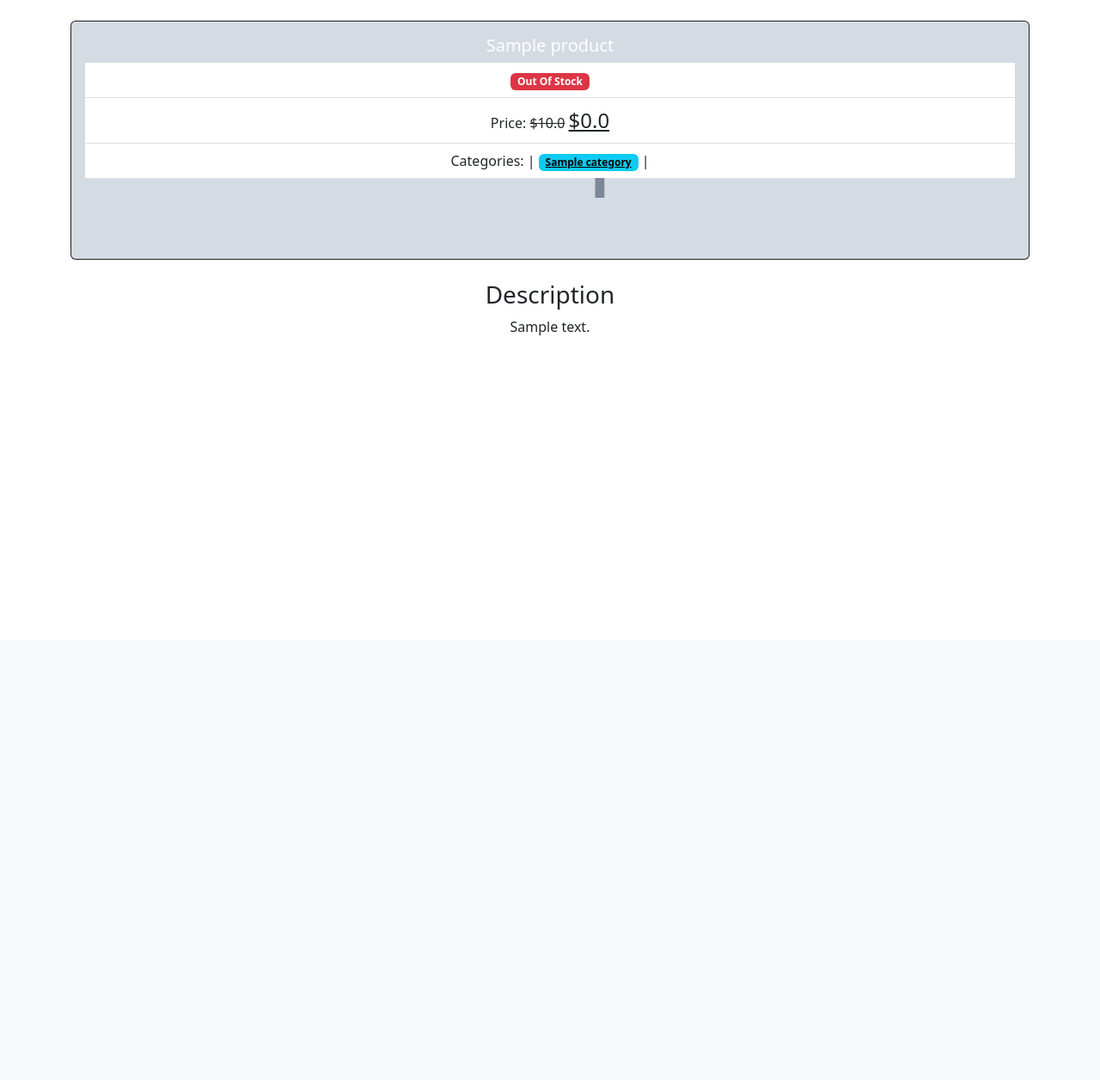
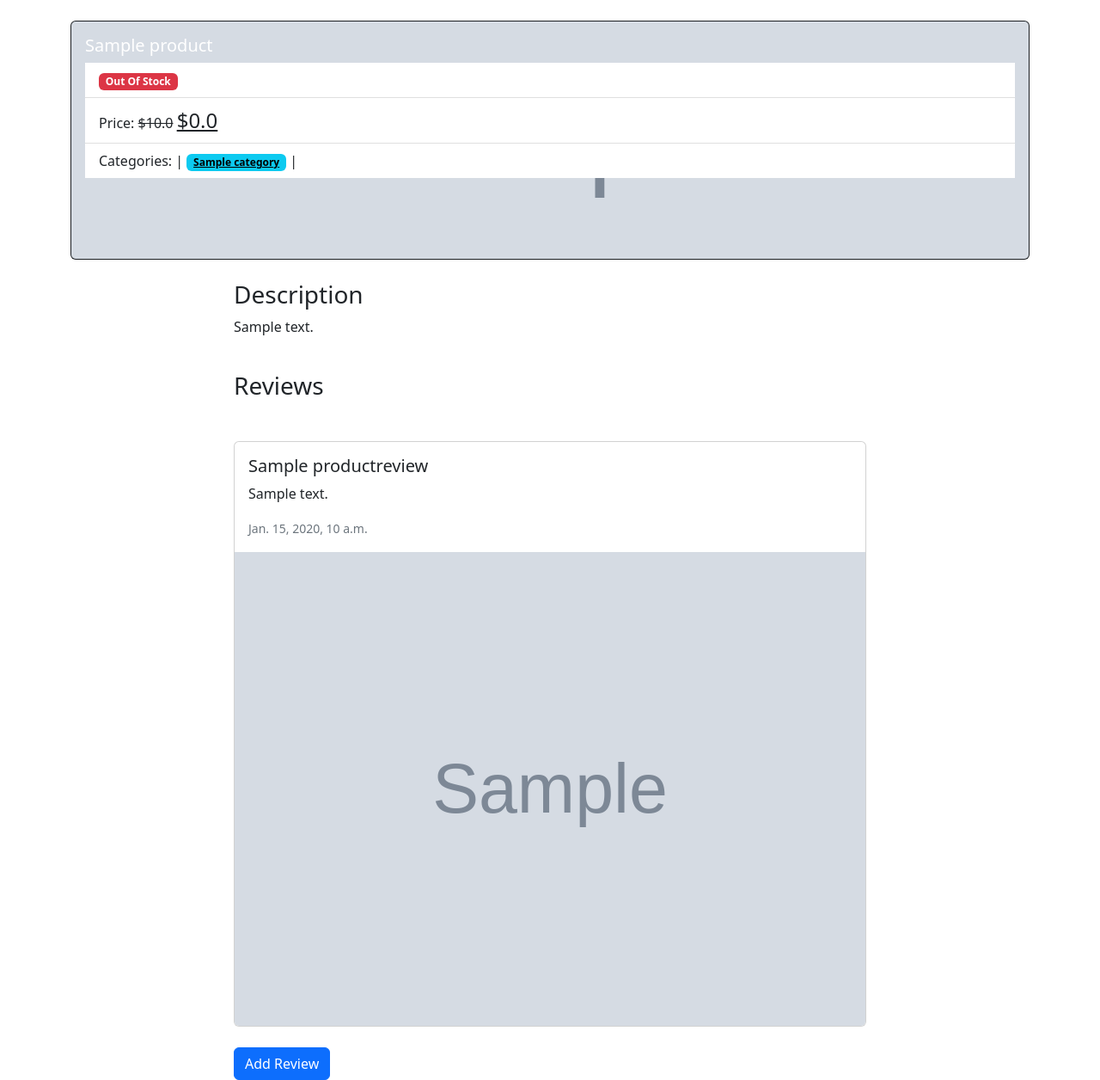
Before and after one commit to kysiolena/CozyShop, a Django app: a page that uses project/catalog/templates/catalog/product.html in a window 1280 px wide. Shown: the part 56-1312 px from the top of the page at 86% size. Before the commit the page ends 446 px from the top, so only its background shows below. Run offline with Django 5.2, Linux system fonts and the light colour scheme; tables that the repository leaves empty hold one stand-in row (values such as "Sample post"); grey boxes marked "Sample" are stand-in pictures.

Commit message:
Add create ProductReview form and list of reviews

```diff
--- a/project/catalog/models.py
+++ b/project/catalog/models.py
@@ -48,3 +48,10 @@ class ProductReview(TimeStampedModel):
     product = models.ForeignKey(
         Product, on_delete=models.CASCADE, related_name="reviews"
     )
+
+    @property
+    def img(self):
+        if self.image:
+            return self.image.url
+        else:
+            return None
--- /dev/null
+++ b/project/catalog/templates/catalog/blocks/product-reviews.html
@@ -0,0 +1,28 @@
+<div class="">
+    <h3 class="pb-4">Reviews</h3>
+
+    <div class="">
+        {% for review in reviews %}
+            <div class="card mt-4">
+                <div class="card-body">
+                    <h5 class="card-title">{{ review.name }}</h5>
+                    <p class="card-text">{{ review.text }}</p>
+                    <p class="card-text"><small class="text-muted">{{ review.created_at }}</small></p>
+                </div>
+                {% if review.image %}
+                    <img src="{{ review.img }}" class="card-img-bottom" alt="{{ review.name }}">
+                {% endif %}
+            </div>
+        {% empty %}
+            <div class="mt-4">
+                No one has left a review yet. Will you be the first?
+            </div>
+        {% endfor %}
+    </div>
+
+    <div class="mt-4">
+        <a href="{% url 'product_review_create_page' slug=product.slug %}" class="btn btn-primary">
+            Add Review
+        </a>
+    </div>
+</div>
--- a/project/catalog/templates/catalog/layout/base.html
+++ b/project/catalog/templates/catalog/layout/base.html
@@ -23,7 +23,7 @@
         </a>
     </div>
 </nav>
-<div class="container text-center">
+<div class="container">
     {% block main %}{% endblock %}
 </div>
 
--- a/project/catalog/templates/catalog/product.html
+++ b/project/catalog/templates/catalog/product.html
@@ -62,4 +62,12 @@
         </div>
         <div class="col-2"></div>
     </div>
+
+    <div class="row mt-4">
+        <div class="col-2"></div>
+        <div class="col-8">
+            {% include "./blocks/product-reviews.html" %}
+        </div>
+        <div class="col-2"></div>
+    </div>
 {% endblock %}
--- a/project/catalog/urls.py
+++ b/project/catalog/urls.py
@@ -1,9 +1,14 @@
 from django.urls import path
 
-from .views import CatalogView, ProductView, CategoryView
+from .views import CatalogView, CategoryView, ProductView, ProductReviewView
 
 urlpatterns = [
     path("", CatalogView.as_view(), name="catalog_page"),
     path("category/<str:slug>", CategoryView.as_view(), name="category_page"),
     path("product/<str:slug>", ProductView.as_view(), name="product_page"),
+    path(
+        "product/<str:slug>/review-create",
+        ProductReviewView.as_view(),
+        name="product_review_create_page",
+    ),
 ]
--- a/project/catalog/views.py
+++ b/project/catalog/views.py
@@ -2,7 +2,8 @@ from django.core.paginator import Paginator
 from django.db.models import QuerySet
 from django.views.generic import TemplateView
 
-from .models import Product, Category
+from .forms import ProductReviewForm
+from .models import Product, Category, ProductReview
 
 
 class ProductMixin:
@@ -39,34 +40,13 @@ class CatalogView(TemplateView, ProductMixin):
         return context
 
 
-class ProductView(TemplateView):
-    template_name = "catalog/product.html"
-
-    def get_context_data(self, **kwargs):
-        context = super().get_context_data(**kwargs)
-
-        slug = self.kwargs["slug"]
-
-        # Product
-        product = Product.objects.get(slug=slug)
-
-        # Product Categories
-        categories_set = product.categories.all()
-
-        context["page_name"] = product.name
-        context["product"] = product
-        context["categories"] = categories_set
-
-        return context
-
-
 class CategoryView(TemplateView, ProductMixin):
     template_name = "catalog/category.html"
 
     def get_context_data(self, **kwargs):
         context = super().get_context_data(**kwargs)
 
-        slug = self.kwargs["slug"]
+        slug = self.kwargs.get("slug")
 
         # Category
         category = Category.objects.get(slug=slug)
@@ -83,3 +63,79 @@ class CategoryView(TemplateView, ProductMixin):
         context["categories"] = categories_set
 
         return context
+
+
+class ProductView(TemplateView):
+    template_name = "catalog/product.html"
+
+    def get_context_data(self, **kwargs):
+        context = super().get_context_data(**kwargs)
+
+        slug = self.kwargs.get("slug")
+
+        # Product
+        product = Product.objects.get(slug=slug)
+
+        # Product Categories
+        categories_set = product.categories.all()
+
+        # Product Reviews
+        reviews_set = product.reviews.all()
+
+        context["page_name"] = product.name
+        context["product"] = product
+        context["categories"] = categories_set
+        context["reviews"] = reviews_set
+
+        return context
+
+
+class ProductReviewView(TemplateView):
+    template_name = "catalog/product-review.html"
+
+    def get_context_data(self, **kwargs):
+        context = super().get_context_data(**kwargs)
+
+        product_slug = self.kwargs.get("slug")
+        review_id = self.kwargs.get("review_id")
+
+        # Product
+        product = Product.objects.get(slug=product_slug)
+
+        # Product Review
+        product_review = ProductReview.objects.get(id=review_id) if review_id else None
+
+        form = ProductReviewForm(product_review)
+
+        context["page_name"] = f"Review for «{product.name}»"
+        context["product_slug"] = product.slug
+        context["review"] = product_review
+        context["form"] = form
+
+        return context
+
+    def post(self, request, *args, **kwargs):
+        context = super().get_context_data(**kwargs)
+
+        product_slug = self.kwargs.get("slug")
+        review_id = self.kwargs.get("review_id")
+
+        # Product
+        product = Product.objects.get(slug=product_slug)
+
+        # Product Review
+        product_review = ProductReview.objects.get(id=review_id) if review_id else None
+
+        form = ProductReviewForm(request.POST or None, request.FILES or None)
+
+        if form.is_valid():
+            form.save(product_slug)
+            context["form"] = ProductReviewForm()
+        else:
+            context["form"] = form
+
+        context["page_name"] = f"Review for «{product.name}»"
+        context["product_slug"] = product.slug
+        context["review"] = product_review
+
+        return self.render_to_response(context)
```
Also changed, not shown: project/catalog/forms.py (added, +23 -0 lines), project/catalog/templates/catalog/product-review.html (added, +18 -0 lines).
